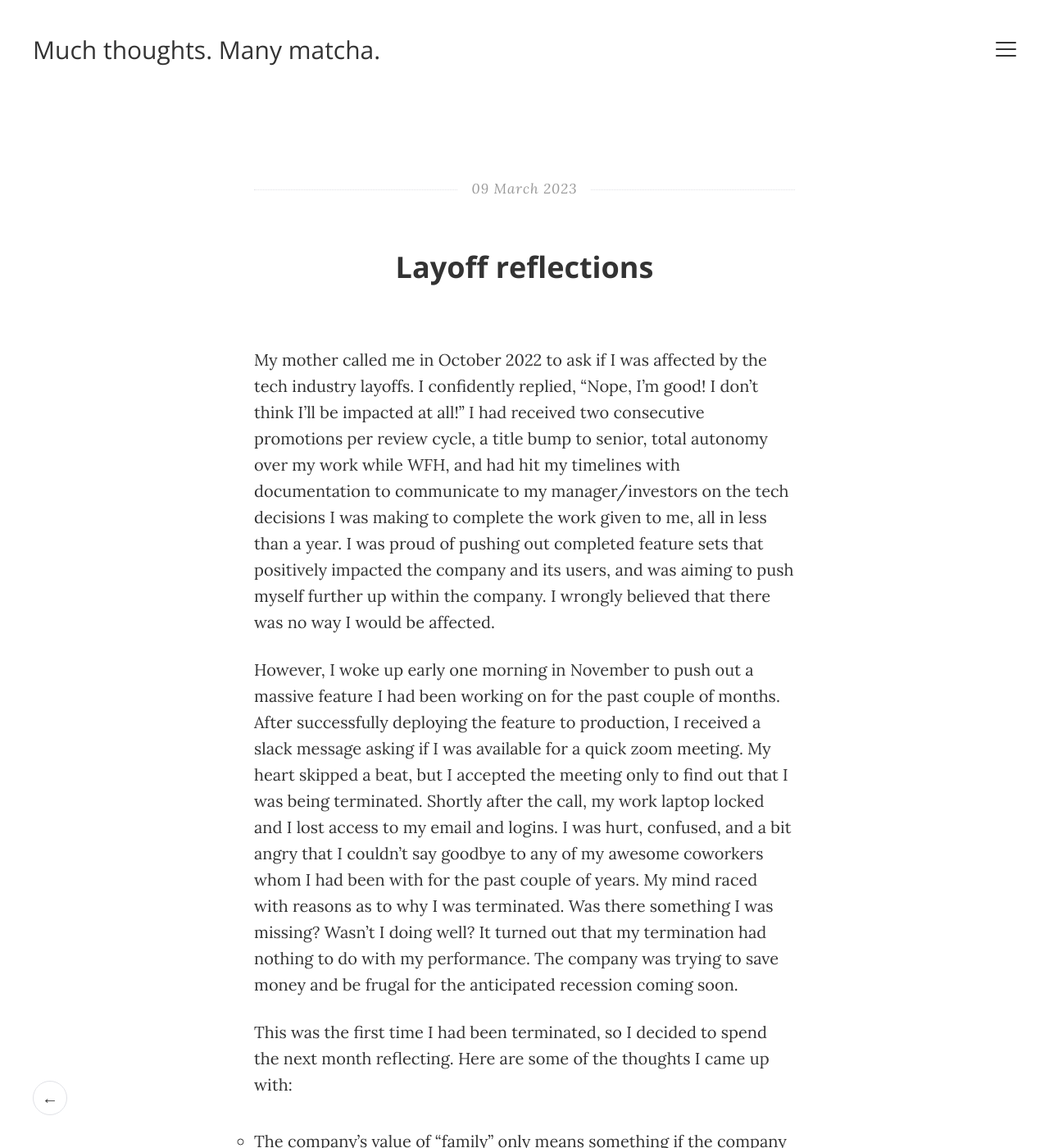
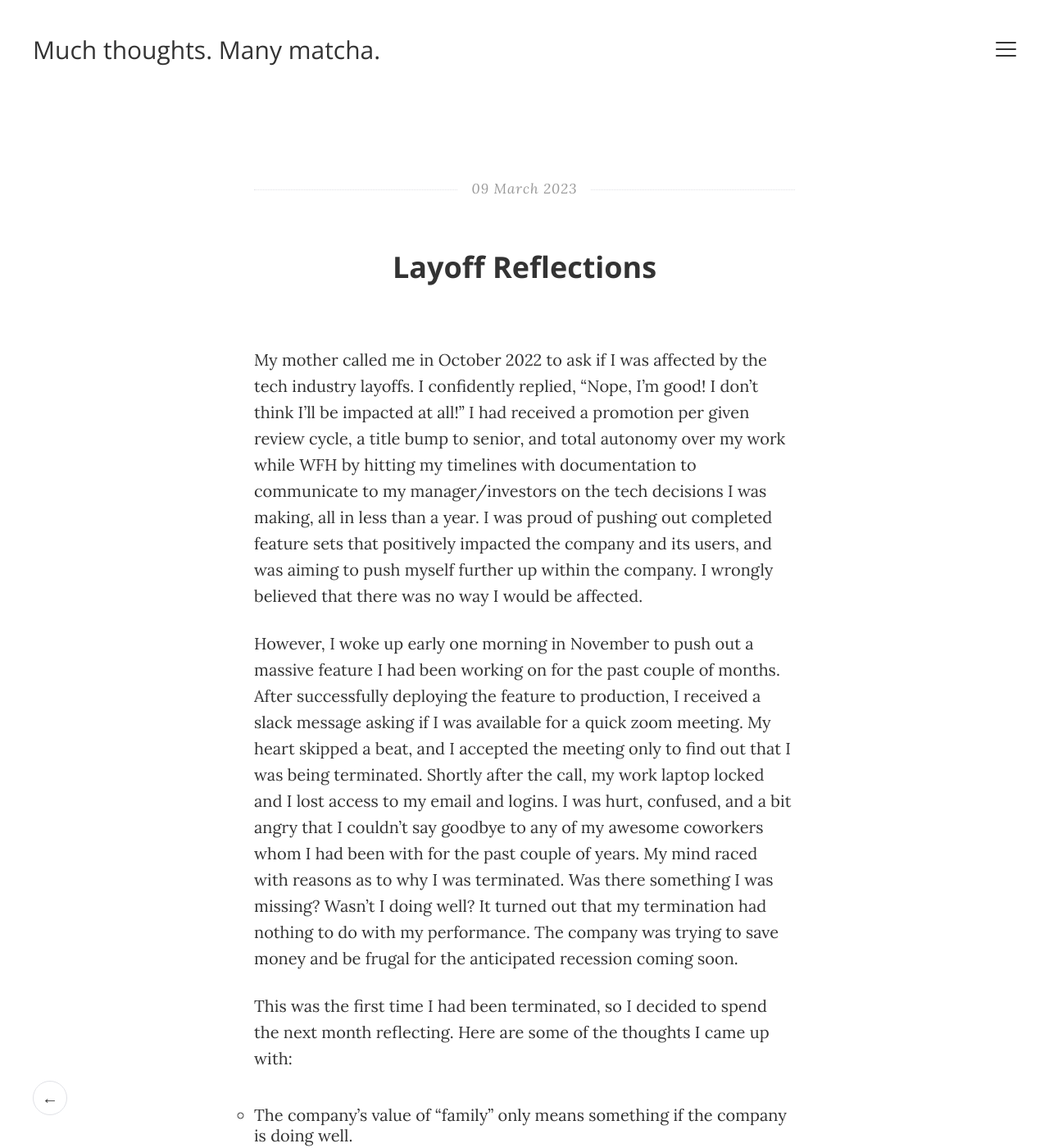
Before and after one commit to matchajune/matchajune.github.io, a Jekyll site: the page built from _posts/2023-03-09-layoff-reflections.md, in a window 1280 px wide and 1400 px high. Shown: the whole window at 82% size. Built offline with Jekyll 4.4.1, drawn with Linux system fonts in a browser that asks for light colours; some of the changed text lies outside the part shown.

Commit message:
fix grammer and unordered list spacing

```diff
--- a/_posts/2023-03-09-layoff-reflections.md
+++ b/_posts/2023-03-09-layoff-reflections.md
@@ -1,25 +1,22 @@
 ---
 layout: post
-title: "Layoff reflections"
+title: "Layoff Reflections"
 date: 2023-03-09 21:02:00
 ---
 
-My mother called me in October 2022 to ask if I was affected by the tech industry layoffs. I confidently replied, "Nope, I'm good! I don't think I'll be impacted at all!" I had received two consecutive promotions per review cycle, a title bump to senior, total autonomy over my work while WFH, and had hit my timelines with documentation to communicate to my manager/investors on the tech decisions I was making to complete the work given to me, all in less than a year. I was proud of pushing out completed feature sets that positively impacted the company and its users, and was aiming to push myself further up within the company. I wrongly believed that there was no way I would be affected.
+My mother called me in October 2022 to ask if I was affected by the tech industry layoffs. I confidently replied, "Nope, I'm good! I don't think I'll be impacted at all!" I had received a promotion per given review cycle, a title bump to senior, and total autonomy over my work while WFH by hitting my timelines with documentation to communicate to my manager/investors on the tech decisions I was making, all in less than a year. I was proud of pushing out completed feature sets that positively impacted the company and its users, and was aiming to push myself further up within the company. I wrongly believed that there was no way I would be affected.
 
-However, I woke up early one morning in November to push out a massive feature I had been working on for the past couple of months. After successfully deploying the feature to production, I received a slack message asking if I was available for a quick zoom meeting. My heart skipped a beat, but I accepted the meeting only to find out that I was being terminated. Shortly after the call, my work laptop locked and I lost access to my email and logins. I was hurt, confused, and a bit angry that I couldn't say goodbye to any of my awesome coworkers whom I had been with for the past couple of years. My mind raced with reasons as to why I was terminated. Was there something I was missing? Wasn't I doing well? It turned out that my termination had nothing to do with my performance. The company was trying to save money and be frugal for the anticipated recession coming soon.
+However, I woke up early one morning in November to push out a massive feature I had been working on for the past couple of months. After successfully deploying the feature to production, I received a slack message asking if I was available for a quick zoom meeting. My heart skipped a beat, and I accepted the meeting only to find out that I was being terminated. Shortly after the call, my work laptop locked and I lost access to my email and logins. I was hurt, confused, and a bit angry that I couldn't say goodbye to any of my awesome coworkers whom I had been with for the past couple of years. My mind raced with reasons as to why I was terminated. Was there something I was missing? Wasn't I doing well? It turned out that my termination had nothing to do with my performance. The company was trying to save money and be frugal for the anticipated recession coming soon.
 
 This was the first time I had been terminated, so I decided to spend the next month reflecting. Here are some of the thoughts I came up with:
 
   * The company's value of "family" only means something if the company is doing well.
-  * Just like how the company ultimately looks after only itself, I should be doing the same.
-    * I should still produce the best work that I can and find ways to go above and beyond.
-    * I should periodically check the job market to see how it's doing and update my resume with my achievements during this time.
+  * Just like how the company ultimately looks after only itself, I should be doing the same by periodically checking the job market to see how it's doing and update my resume with my achievements during this time.
   * A "no asshole" policy applies only to employees, not the company.
   * I need to be better about keeping an emergency fund ready in cases like this.
   * Just because I worked with a certain tech stack in the past does not mean I still know it presently. For example, I worked with nodeJS/JavaScript with my previous employers, but forgot how to navigate myself around it during interviews due to working in Java recently.
   * I don't need a logical explanation for the decisions a company makes; they don't always make sense. Therefore, I shouldn't get frustrated while trying to figure out why/how a company decides to do what they do. I just need to accept it and move on.
   * I shouldn't take termination personally. It has nothing to do with my personality or the work I produced during my time at the company.
-  * I should have taken advantage of the "unlimited PTO" perk and taken some days off during the downtimes I had in between working on features.
-    * I rarely took days off because I believed that I should always be working hard and showing up every day would indirectly communicate to my manager/company that I have the discipline to work hard. However, I now realize how silly/detrimental this is to my mental health, and taking days off to take care of myself is 1000% better for myself and work than showing up burnt out.
+  * I should have taken advantage of the "unlimited PTO" perk and taken some days off during the downtimes I had in between working on features. I rarely took days off because I believed that I should always be working hard and showing up every day would indirectly communicate to my manager/company that I have the discipline to work hard. However, I now realize how silly/detrimental this is to my mental health, and taking days off to take care of myself is 1000% better for myself and work than showing up burnt out.
 
 As with anything in life, time keeps marching forward and life moves on; I look forward to the wonderful things that await me in the future 🥂.
```
